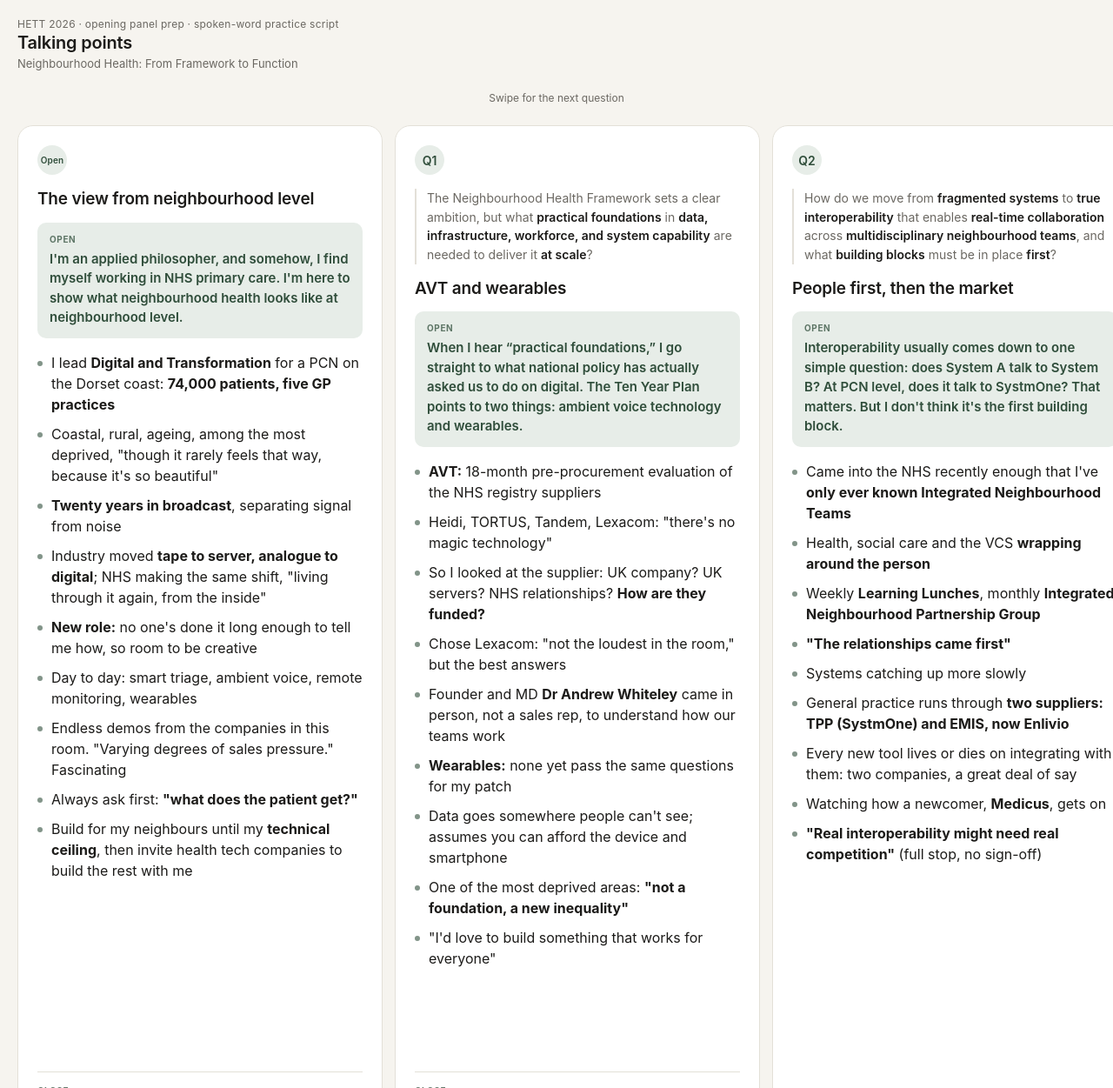
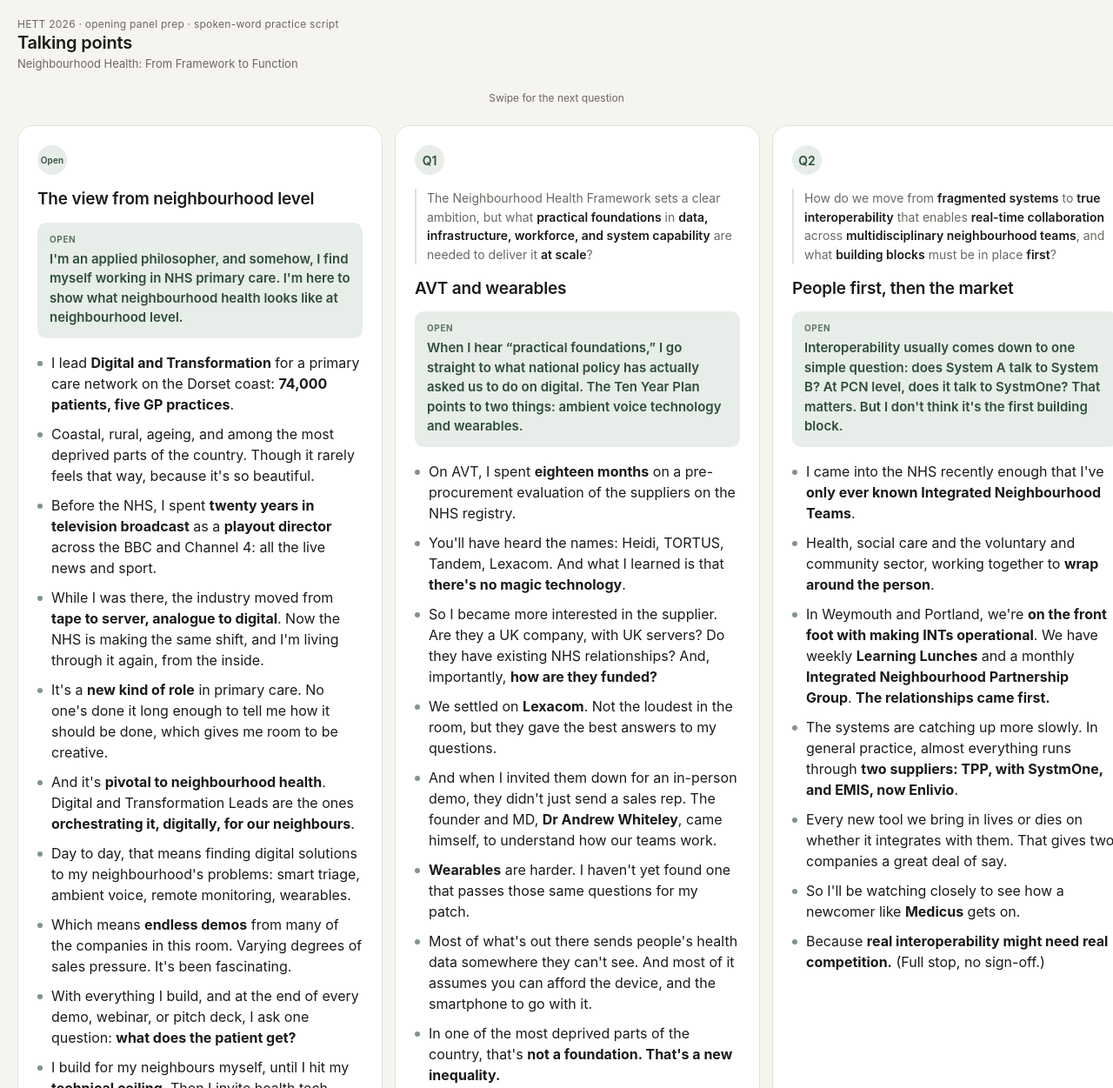
Before and after one commit to Marcovanbd1/HETT-Notes, a plain HTML site: page index.html in a window 1280 px wide. Shown: the top 1251 px of the page at 87% size. Drawn offline with Linux system fonts and the light colour scheme.

Commit message:
Update index.html

```diff
--- a/index.html
+++ b/index.html
@@ -209,15 +209,16 @@
     "title": "The view from neighbourhood level",
     "link": "I'm an applied philosopher, and somehow, I find myself working in NHS primary care. I'm here to show what neighbourhood health looks like at neighbourhood level.",
     "bullets": [
-      "I lead **Digital and Transformation** for a PCN on the Dorset coast: **74,000 patients, five GP practices**",
-      "Coastal, rural, ageing, among the most deprived, \"though it rarely feels that way, because it's so beautiful\"",
-      "**Twenty years in broadcast**, separating signal from noise",
-      "Industry moved **tape to server, analogue to digital**; NHS making the same shift, \"living through it again, from the inside\"",
-      "**New role:** no one's done it long enough to tell me how, so room to be creative",
-      "Day to day: smart triage, ambient voice, remote monitoring, wearables",
-      "Endless demos from the companies in this room. \"Varying degrees of sales pressure.\" Fascinating",
-      "Always ask first: **\"what does the patient get?\"**",
-      "Build for my neighbours until my **technical ceiling**, then invite health tech companies to build the rest with me"
+      "I lead **Digital and Transformation** for a primary care network on the Dorset coast: **74,000 patients, five GP practices**.",
+      "Coastal, rural, ageing, and among the most deprived parts of the country. Though it rarely feels that way, because it's so beautiful.",
+      "Before the NHS, I spent **twenty years in television broadcast** as a **playout director** across the BBC and Channel 4: all the live news and sport.",
+      "While I was there, the industry moved from **tape to server, analogue to digital**. Now the NHS is making the same shift, and I'm living through it again, from the inside.",
+      "It's a **new kind of role** in primary care. No one's done it long enough to tell me how it should be done, which gives me room to be creative.",
+      "And it's **pivotal to neighbourhood health**. Digital and Transformation Leads are the ones **orchestrating it, digitally, for our neighbours**.",
+      "Day to day, that means finding digital solutions to my neighbourhood's problems: smart triage, ambient voice, remote monitoring, wearables.",
+      "Which means **endless demos** from many of the companies in this room. Varying degrees of sales pressure. It's been fascinating.",
+      "With everything I build, and at the end of every demo, webinar, or pitch deck, I ask one question: **what does the patient get?**",
+      "I build for my neighbours myself, until I hit my **technical ceiling**. Then I invite health tech companies to build the rest with me."
     ],
     "close": "In Weymouth and on Portland, we're building the gold standard in neighbourhood health.",
     "footerText": "Opening"
@@ -228,15 +229,15 @@
     "title": "AVT and wearables",
     "link": "When I hear “practical foundations,” I go straight to what national policy has actually asked us to do on digital. The Ten Year Plan points to two things: ambient voice technology and wearables.",
     "bullets": [
-      "**AVT:** 18-month pre-procurement evaluation of the NHS registry suppliers",
-      "Heidi, TORTUS, Tandem, Lexacom: \"there's no magic technology\"",
-      "So I looked at the supplier: UK company? UK servers? NHS relationships? **How are they funded?**",
-      "Chose Lexacom: \"not the loudest in the room,\" but the best answers",
-      "Founder and MD **Dr Andrew Whiteley** came in person, not a sales rep, to understand how our teams work",
-      "**Wearables:** none yet pass the same questions for my patch",
-      "Data goes somewhere people can't see; assumes you can afford the device and smartphone",
-      "One of the most deprived areas: **\"not a foundation, a new inequality\"**",
-      "\"I'd love to build something that works for everyone\""
+      "On AVT, I spent **eighteen months** on a pre-procurement evaluation of the suppliers on the NHS registry.",
+      "You'll have heard the names: Heidi, TORTUS, Tandem, Lexacom. And what I learned is that **there's no magic technology**.",
+      "So I became more interested in the supplier. Are they a UK company, with UK servers? Do they have existing NHS relationships? And, importantly, **how are they funded?**",
+      "We settled on **Lexacom**. Not the loudest in the room, but they gave the best answers to my questions.",
+      "And when I invited them down for an in-person demo, they didn't just send a sales rep. The founder and MD, **Dr Andrew Whiteley**, came himself, to understand how our teams work.",
+      "**Wearables** are harder. I haven't yet found one that passes those same questions for my patch.",
+      "Most of what's out there sends people's health data somewhere they can't see. And most of it assumes you can afford the device, and the smartphone to go with it.",
+      "In one of the most deprived parts of the country, that's **not a foundation. That's a new inequality.**",
+      "That's why I'd love to build **a wearable that works for everyone**. So if Google or Apple are in the room... (pause, smile)"
     ],
     "close": "The foundation isn't the technology. It's knowing who you're building with."
   },
@@ -246,15 +247,13 @@
     "title": "People first, then the market",
     "link": "Interoperability usually comes down to one simple question: does System A talk to System B? At PCN level, does it talk to SystmOne? That matters. But I don't think it's the first building block.",
     "bullets": [
-      "Came into the NHS recently enough that I've **only ever known Integrated Neighbourhood Teams**",
-      "Health, social care and the VCS **wrapping around the person**",
-      "Weekly **Learning Lunches**, monthly **Integrated Neighbourhood Partnership Group**",
-      "**\"The relationships came first\"**",
-      "Systems catching up more slowly",
-      "General practice runs through **two suppliers: TPP (SystmOne) and EMIS, now Enlivio**",
-      "Every new tool lives or dies on integrating with them: two companies, a great deal of say",
-      "Watching how a newcomer, **Medicus**, gets on",
-      "**\"Real interoperability might need real competition\"** (full stop, no sign-off)"
+      "I came into the NHS recently enough that I've **only ever known Integrated Neighbourhood Teams**.",
+      "Health, social care and the voluntary and community sector, working together to **wrap around the person**.",
+      "In Weymouth and Portland, we're **on the front foot with making INTs operational**. We have weekly **Learning Lunches** and a monthly **Integrated Neighbourhood Partnership Group**. **The relationships came first.**",
+      "The systems are catching up more slowly. In general practice, almost everything runs through **two suppliers: TPP, with SystmOne, and EMIS, now Enlivio**.",
+      "Every new tool we bring in lives or dies on whether it integrates with them. That gives two companies a great deal of say.",
+      "So I'll be watching closely to see how a newcomer like **Medicus** gets on.",
+      "Because **real interoperability might need real competition.** (Full stop, no sign-off.)"
     ]
   },
   {
@@ -263,16 +262,15 @@
     "title": "Thinking from different backgrounds",
     "link": "You said “repackaging,” and I think that's what happens when we design neighbourhood teams with the same people, the same training and the same thinking we've always had. You get the same services with a new name on the door.",
     "bullets": [
-      "**Designed:** creative thinking from different backgrounds",
-      "With AI moving into healthcare, go further: **applied philosophical thinking** at the heart of it, in the NHS and in the companies building for it",
-      "Ethics, fairness, **what we owe the person on the other end**",
-      "\"I studied applied philosophy a long time ago. **I've never needed it more than I do now**\"",
-      "**Supported:** digital confidence can't be delivered through training modules",
-      "People become confident through systems that are **well designed, supportive and human**",
-      "**\"Confidence is an outcome of the environment, not a module\"**",
-      "Otherwise we risk **scaling activity rather than progress**",
-      "Honest: some days a **superpower**; other days the system doesn't quite know what to do with me",
-      "\"That's the point\": design teams to include people who think differently, then **make room for them**"
+      "So how we **design** teams matters. We need creative thinking from different backgrounds.",
+      "And with AI moving into healthcare, I'd go further. We need **applied philosophical thinking** at the heart of it, inside the NHS and inside the companies building for it.",
+      "Because the hard questions now are about **ethics, fairness, and what we owe the person on the other end**.",
+      "I studied applied philosophy a long time ago. **I've never needed it more than I do now.**",
+      "Then there's how we **support** teams. We treat digital confidence as something a training module can deliver. It can't.",
+      "People become confident by using systems that are **well designed, supportive and human**. **Confidence is an outcome of the environment, not a module.**",
+      "Get that wrong, and we're **scaling activity rather than progress**.",
+      "I'll be honest: some days a different background feels like a **superpower**. Other days the system doesn't quite know what to do with me.",
+      "But that's the point. Design teams to include people who think differently, and then **make room for them**."
     ],
     "close": "Transformation doesn't come from new structures. It comes from new thinking inside them."
   },
@@ -282,15 +280,14 @@
     "title": "The space before demand",
     "link": "We're awash with data. And the NHS, and our EPRs, are really good at understanding demand at the point it becomes an appointment or a referral. That's what they were built for. We wanted to look at the space before demand.",
     "bullets": [
-      "**Around one in five** people who see their GP are there for something primarily social",
-      "Loneliness, debt, an unsafe relationship",
-      "By the time it's an appointment, **it's already late**",
-      "Every time someone locally looks for support online: a **tiny, anonymous signal**",
-      "Put together: what the neighbourhood is going through, **close to real time**",
-      "**Visibility of unmet need, without any surveillance**",
-      "(If asked: no personal data, only aggregate signals, nothing linked to an individual)"
+      "**Around one in five** people who see their GP are there for something that's primarily social. Loneliness, debt, an unsafe relationship.",
+      "And by the time that becomes an appointment, **it's already late**.",
+      "But every time someone in our neighbourhood looks for support online, it leaves a **tiny, anonymous signal** of what they need help with.",
+      "Put together, those signals show us what the neighbourhood is actually going through, **in close to real time**.",
+      "It gives us **visibility of unmet need, without any surveillance**.",
+      "(If asked: no personal data, only aggregate signals, nothing linked to an individual.)"
     ],
-    "close": "EPRs tell us what people come in with. Those signals tell us what they're living with."
+    "close": "EPRs tell us what people come in with. Those neighbourhood signals tell us what they're living with."
   },
   {
     "q": 5,
@@ -298,20 +295,19 @@
     "title": "MyScribe",
     "link": "The barrier I'd pick is where three on that list meet: trust, communication and governance. And it's happening in consulting rooms right now.",
     "bullets": [
-      "**40 to 80 percent** of a consultation forgotten almost immediately",
-      "Patients already recording: phones, ChatGPT, smart glasses. **Often covertly**",
-      "**Trust:** happens without the clinician knowing",
-      "**Communication:** they record because they can't hold on to what was said",
-      "**Governance:** none of it is governed at all",
-      "Clinicians getting AVT, so: **\"what does the patient get?\"**",
-      "Their own ambient scribe, in their pocket, **recorded openly, with consent**",
-      "Summary on your phone: what happened, what to watch for, what to do next",
-      "**Be present.** No scribbled notes. **\"You don't have to remember to do the remembering\"**",
-      "For the practice: **fewer missed appointments, fewer call backs**",
-      "\"The voice recorder the NHS can trust.\" **MyScribe.** Your appointment. Your record. On your phone",
-      "\"In a shameless bit of self-promotion\": find me afterwards, or **grab one of my cards**"
-    ],
-    "close": "For every conversation that matters."
+      "Between **40 and 80 percent** of what's said in a consultation is forgotten almost immediately.",
+      "Patients know this. So they're already recording their appointments: on their phones, into ChatGPT, even on smart glasses. **Often covertly.**",
+      "That's all three barriers in one. **The clinician doesn't know. The patient can't remember. And nobody governs it.**",
+      "Clinicians across the NHS are about to get ambient voice technology. So I asked my usual question: **what does the patient get?**",
+      "Why don't we give them their own ambient scribe, in their pocket? **Recorded openly, with consent.**",
+      "Afterwards, a faithful summary on your phone. And you can **talk to your appointment**.",
+      "Ask “was it one tablet or two?” and you hear **your clinician's own words played back**. An **audio receipt**. Not someone's interpretation of the appointment. The appointment itself.",
+      "It only ever answers from what was actually said. **It never interprets.**",
+      "It changes the conversation itself. **You can actually be present.** No scribbled notes. You don't have to remember to do the remembering.",
+      "And for the practice, it means **fewer missed appointments and fewer call backs**.",
+      "So we're building the voice recorder the NHS can trust. It's called **MyScribe**. Your appointment. Your record. On your phone.",
+      "And in a shameless bit of self-promotion: if you'd like to know more, find me afterwards, or **grab one of my cards**."
+    ]
   },
   {
     "q": 6,
@@ -319,12 +315,11 @@
     "title": "Co-production, the other way round",
     "link": "I see co-production a bit differently. It's not a supplier asking an NHS team for feedback on their product. It's the other way round.",
     "bullets": [
-      "How I work: build to my **technical ceiling**, then invite health tech companies to finish the build",
-      "**Bootstrapping this from inside the NHS**; companies are very interested in that approach",
-      "The example: **MyScribe**, which I mentioned earlier",
-      "Speaking to **Deepgram, Accuro and Patients Know Best**",
-      "Our AI engineers: **Shuru Tech**",
-      "I've **brought those companies together** around a problem my neighbours actually face"
+      "You've heard how I work. I build for my neighbours until I hit my **technical ceiling**, then I invite health tech companies in to finish the build.",
+      "I'm **bootstrapping this from inside the NHS**, and it turns out companies are very interested in that approach.",
+      "**MyScribe**, which I mentioned earlier, is the example.",
+      "We're speaking to **Deepgram, Accuro and Patients Know Best**, and our AI engineers are **Shuru Tech**.",
+      "I've **brought those companies together** to address a problem my neighbours are actually facing."
     ],
     "close": "That's real co-production. It starts with the neighbourhood's problem, not the supplier's product."
   },
@@ -334,11 +329,11 @@
     "title": "A short answer, and a close",
     "link": "I've talked a lot this morning about Integrated Neighbourhood Team working, so I'll keep this short.",
     "bullets": [
-      "We're **asking a lot of the VCS**; treat them as the **equal partner** they are",
-      "**Hand to Lisa:** far better placed on local authorities (drop if she's already spoken)",
-      "Ten Year Plan, Neighbourhood Health Framework, Fuller Stocktake: **none short of ambition**",
-      "**\"Framework to function\" literally means:** the people who know their neighbourhoods, and their neighbours, should **get on and build**",
-      "In Weymouth and on Portland, that's what we're doing"
+      "I'll just say that we're **asking a lot of the voluntary and community sector**, and we need to treat them as the **equal partner** they are.",
+      "But **Lisa** is far better placed than me to talk about working with local authorities, so I'd love to hear her view. (Drop if she's already spoken.)",
+      "And for my part: we have the Ten Year Plan, the Neighbourhood Health Framework, and the Fuller Stocktake. **None of them are short of ambition.**",
+      "For me, **“framework to function”** literally means this: the people who know their neighbourhoods, and their neighbours, should **get on and build**.",
+      "In Weymouth and on Portland, that's what we're doing."
     ],
     "close": "We're building the gold standard in neighbourhood health. If you'd like to see it, come and find me."
   }
```
